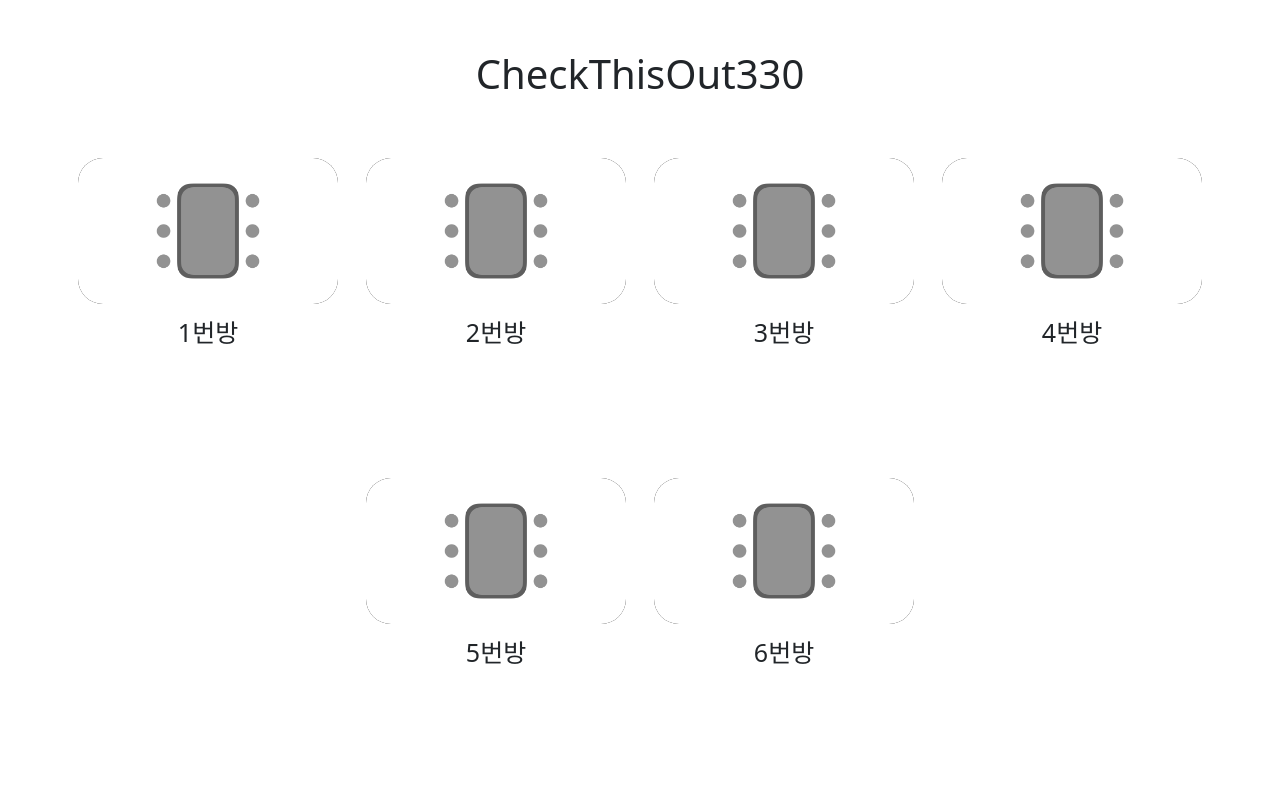
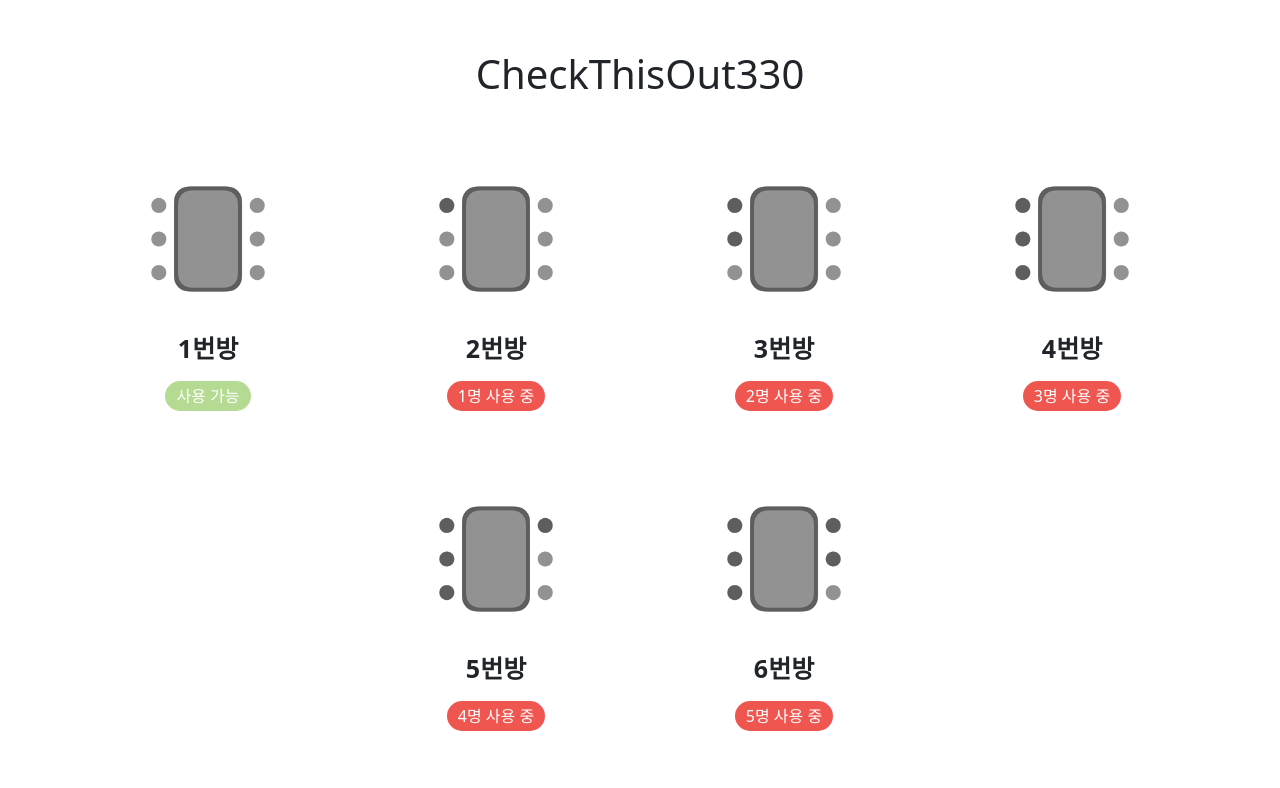
Before and after one commit to CheckThisOut330/CheckThisOut330, a FastAPI app: page / in a window 1280 px wide. Shown: the part 56-844 px from the top of the page. Run offline with FastAPI, Linux system fonts and the light colour scheme; data comes from the database, SQL or seed files in the repository; both versions use the stored data as it was after the commit.

Commit message:
frontend finish

```diff
--- a/main.py
+++ b/main.py
@@ -16,10 +16,16 @@ async def api(item: RoomCount):
     Database().set_count(item.room, item.count)
     return {"status": "ok", "room": item.room, "count": item.count}
 
+@app.get("/get/")
+async def get(request: Request):
+    database = Database()
+    rooms = database.get_all_rooms()
+    return rooms
+
 @app.get("/")
 async def root(request: Request):
     return templates.TemplateResponse("index.html", {"request": request,
                                                     "title": "CheckThisOut330"})
 
 if __name__ == "__main__":
-    uvicorn.run("main:app", host="0.0.0.0", port=8000, workers=4, log_level="info")
+    uvicorn.run("main:app", host="0.0.0.0", port=8000, workers=8, log_level="info")
--- a/modules/database.py
+++ b/modules/database.py
@@ -12,6 +12,7 @@ import datetime
 class Database():
     def __init__(self):
         self.db_path = "database.db"
+        self.timeout_sec = 1800
 
     def set_count(self, room: int, count: int):
         time = datetime.datetime.now().timestamp()
@@ -20,13 +21,15 @@ class Database():
 
         conn = sqlite3.connect(self.db_path, isolation_level=None)
         c = conn.cursor()
-        c.execute("CREATE TABLE IF NOT EXISTS main (room integer, count integer, time int)")
+        c.execute("CREATE TABLE IF NOT EXISTS main (room integer, count integer, time integer)")
         if last_count is None:
             # add count
             c.execute("INSERT INTO main (room, count, time) VALUES(?, ?, ?)", (room, count, time))
         else:
             # update count
-            c.execute("UPDATE main SET count = ? AND time = ? WHERE room = ?", (count, time, room))
+            print(count, time, room)
+            c.execute("UPDATE main SET count = ? WHERE room = ?", (count, room))
+            c.execute("UPDATE main SET time = ? WHERE room = ?", (time, room))
         conn.close()
 
     def get_count(self, room: int):
@@ -42,6 +45,29 @@ class Database():
 
         # 저장된 데이터 갱신 실패가 30분 이상 경과했을 경우 timeout 반환
         if count is not None:
-            if int(count[2]) + 1800 < datetime.datetime.now().timestamp():
+            if int(count[2]) + self.timeout_sec < datetime.datetime.now().timestamp():
                 return "timeout"
         return count
+
+    def get_all_rooms(self):
+        conn = sqlite3.connect(self.db_path, isolation_level=None)
+        c = conn.cursor()
+        try:
+            c.execute(f"SELECT * FROM main")
+        except sqlite3.OperationalError:
+            conn.close()
+            return None
+        rooms = c.fetchall()
+        conn.close()
+
+        # timeout 판별을 위해 list로 변환
+        result = []
+        for i in rooms:
+            result.append([i[0], i[1], i[2]])
+
+        for room in enumerate(result):
+            # 저장된 데이터 갱신 실패가 30분 이상 경과했을 경우 시간 timeout 처리
+            if int(room[1][2]) + self.timeout_sec < datetime.datetime.now().timestamp():
+                result[room[0]][1] = "timeout"
+                result[room[0]][2] = "timeout"
+        return result
--- a/static/css/index.css
+++ b/static/css/index.css
@@ -1,11 +1,16 @@
 .title {
     margin: 50px 0 50px 0;
+}
+
+a {
+    text-decoration: none;
 }
 
 .layout {
     width: 90%;
     margin: 30px 5% 0 5%;
     height: 80%;
+    /* border: 2px solid red; */
 }
 
 .layout_box {
@@ -20,21 +25,43 @@
     width: 25%;
     height: 50%;
     float: left;
+    /* border: 2px solid blue; */
 }
 .room_box .thumbnail {
-    width: 90%;
+    width: 100%;
     background-color: #000;
-    border-radius: 25px;
     margin: 10px 0 10px 0;
 }
 
 .room_box .room_title {
+    font-weight:bold;
     font-size: 25px;
+}
+
+.room_box .now_people {
+    font-size: 15px;
+    color: #000;
+}
+.room_box .now_status {
+    color: #fff;
+    padding: 4px 11px;
+    border-radius: 980px;
+}
+
+.room_box #using {
+    background-color: #f05650;
+}
+.room_box #non_using {
+    background-color: #b5db92;
+}
+.room_box #idk {
+    background-color: #f0c674;
 }
 
 @media screen and (max-width: 1000px) {
     .room_box {
         width: 50%;
+        height: 60%;
     }
     .layout_box #blank {
         display: none;
@@ -43,6 +70,7 @@
 @media screen and (max-width: 600px) {
     .room_box {
         width: 100%;
+        height: 70%;
     }
     .layout_box #blank {
         display: none;
--- /dev/null
+++ b/static/js/index.js
@@ -0,0 +1,53 @@
+function get_data() {
+    var result = null;
+    $.ajax({
+        url: '/get/',
+        type: 'GET',
+        async: false,
+        success: function(response) {
+            result = response;
+        },
+        error: function(error) {
+            console.log(error);
+        }
+    });
+    return result;
+}
+
+function set_data() {
+    data = get_data();
+
+    if (data !== null) {
+        for (var i = 0; i < data.length; i++) {
+            if (data[i][1] === "timeout") {
+                // set image
+                document.getElementsByClassName("thumbnail")[data[i][0] - 1].src = "/static/img/pj_room_desk/0.png";
+                // set text
+                document.getElementsByClassName("now_status")[data[i][0] - 1].innerHTML = "알 수 없음"
+                document.getElementsByClassName("now_status")[data[i][0] - 1].id = "idk"
+            } else {
+                // set image
+                let img_num = data[i][1];
+                if (data[i][1] >= 6) {
+                    img_num = 6;
+                }
+                document.getElementsByClassName("thumbnail")[data[i][0] - 1].src = "/static/img/pj_room_desk/" + img_num + ".png";
+
+                // set text
+                if (data[i][1] === 0) {
+                    document.getElementsByClassName("now_status")[data[i][0] - 1].innerHTML = "사용 가능"
+                    document.getElementsByClassName("now_status")[data[i][0] - 1].id = "non_using"
+                } else {
+                    document.getElementsByClassName("now_status")[data[i][0] - 1].innerHTML = data[i][1] + "명 사용 중"
+                    document.getElementsByClassName("now_status")[data[i][0] - 1].id = "using"
+                }
+            }
+        }
+    } else {
+        console.log("data is null - check server");
+    }
+    console.log("Data refreshed");
+    let time = setTimeout(function() {
+        set_data();
+    }, 10000);
+}
--- a/templates/index.html
+++ b/templates/index.html
@@ -9,8 +9,6 @@
 
         <title>CheckThisOut330</title>
 
-        <link rel="stylesheet" href="{{ url_for('static', path='/css/index.css') }}" type="text/css">
-
         <!-- CDN CSS -->
         <link rel="stylesheet" href="https://cdn.jsdelivr.net/npm/bootstrap@5.1.3/dist/css/bootstrap.min.css" integrity="sha384-1BmE4kWBq78iYhFldvKuhfTAU6auU8tT94WrHftjDbrCEXSU1oBoqyl2QvZ6jIW3" crossorigin="anonymous">
 
@@ -20,7 +18,8 @@
 
 		<script type='text/javascript' src="http://cdnjs.cloudflare.com/ajax/libs/respond.js/1.4.2/respond.js"></script>
 
-
+        <!-- CSS -->
+        <link rel="stylesheet" href="{{ url_for('static', path='/css/index.css') }}" type="text/css">
     </head>
     <body>
         <!-- Navigation -->
@@ -45,57 +44,65 @@
 	    	</div>
 	    </nav>
 
-        <center><h1 class="title">CheckThisOut330</h1></center>
+        <center>
+            <h1 class="title">CheckThisOut330</h1>
+        </center>
 
         <div class="layout">
             <div class="layout_box">
                 <div class="room_box">
                     <center>
                         <img class="thumbnail" src="{{ url_for('static', path='/img/pj_room_desk/0.png') }}">
-                        <br>
                         <p class="room_title">1번방</p>
+                        <a class="now_status" id="idk">알 수 없음</a>
                     </center>
                 </div>
                 <div class="room_box">
                     <center>
                         <img class="thumbnail" src="{{ url_for('static', path='/img/pj_room_desk/0.png') }}">
-                        <br>
                         <p class="room_title">2번방</p>
+                        <a class="now_status" id="idk">알 수 없음</a>
                     </center>
                 </div>
                 <div class="room_box">
                     <center>
                         <img class="thumbnail" src="{{ url_for('static', path='/img/pj_room_desk/0.png') }}">
-                        <br>
                         <p class="room_title">3번방</p>
+                        <a class="now_status" id="idk">알 수 없음</a>
                     </center>
                 </div>
                 <div class="room_box">
                     <center>
                         <img class="thumbnail" src="{{ url_for('static', path='/img/pj_room_desk/0.png') }}">
-                        <br>
                         <p class="room_title">4번방</p>
+                        <a class="now_status" id="idk">알 수 없음</a>
                     </center>
                 </div>
             </div>
 
             <div class="layout_box">
                 <div class="room_box" id="blank"></div>
+
                 <div class="room_box">
                     <center>
                         <img class="thumbnail" src="{{ url_for('static', path='/img/pj_room_desk/0.png') }}">
-                        <br>
                         <p class="room_title">5번방</p>
+                        <a class="now_status" id="idk">알 수 없음</a>
                     </center>
                 </div>
                 <div class="room_box">
                     <center>
                         <img class="thumbnail" src="{{ url_for('static', path='/img/pj_room_desk/0.png') }}">
-                        <br>
                         <p class="room_title">6번방</p>
+                        <a class="now_status" id="idk">알 수 없음</a>
                     </center>
                 </div>
             </div>
         </div>
+
+        <!-- JavaScript -->
+        <script src="{{ url_for('static', path='/js/index.js') }}"></script>
+
+        <script>set_data()</script>
     </body>
 </html>
```
Also changed, not shown: README.md, database.db (added).
